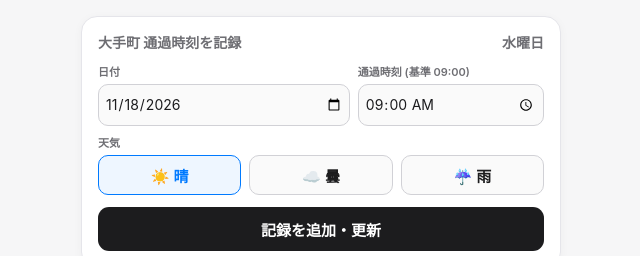
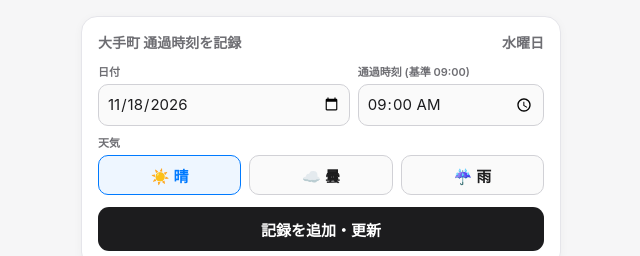
Before and after one commit to sachigitpy/otemachi-delay-tracker, a plain HTML site: page index.html in a window 1280 px wide. Shown: the top 256 px of the page, 319-959 px from the left. Drawn offline with Linux system fonts and the light colour scheme.

Commit message:
Update styles for date and time input fields

```diff
--- a/index.html
+++ b/index.html
@@ -65,16 +65,20 @@
       color: var(--sub);
       margin-bottom: 4px;
     }
-    input[type="date"], input[type="time"] {
+input[type="date"], input[type="time"] {
+      display: block;
       width: 100%;
+      max-width: 100%;
+      min-width: 0;
       height: 42px;
-      padding: 0 6px;
+      padding: 0 8px;
       border: 1px solid #d1d1d6;
       border-radius: 10px;
-      font-size: 14px;
+      font-size: 15px;
       font-family: inherit;
       background: #fafafa;
       color: var(--text);
+      -webkit-appearance: none;
     }
     .weather-row {
       display: flex;
```
